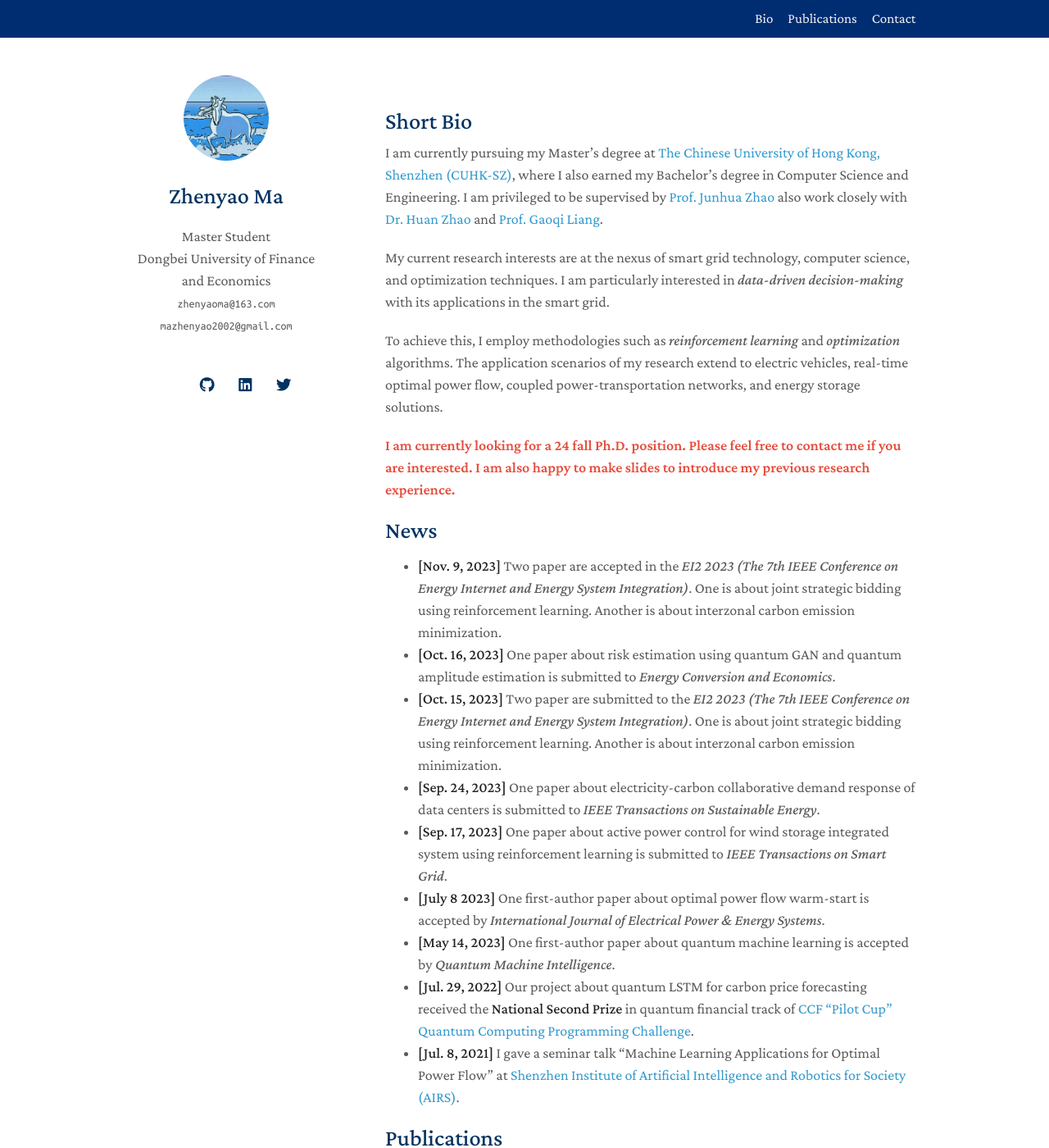
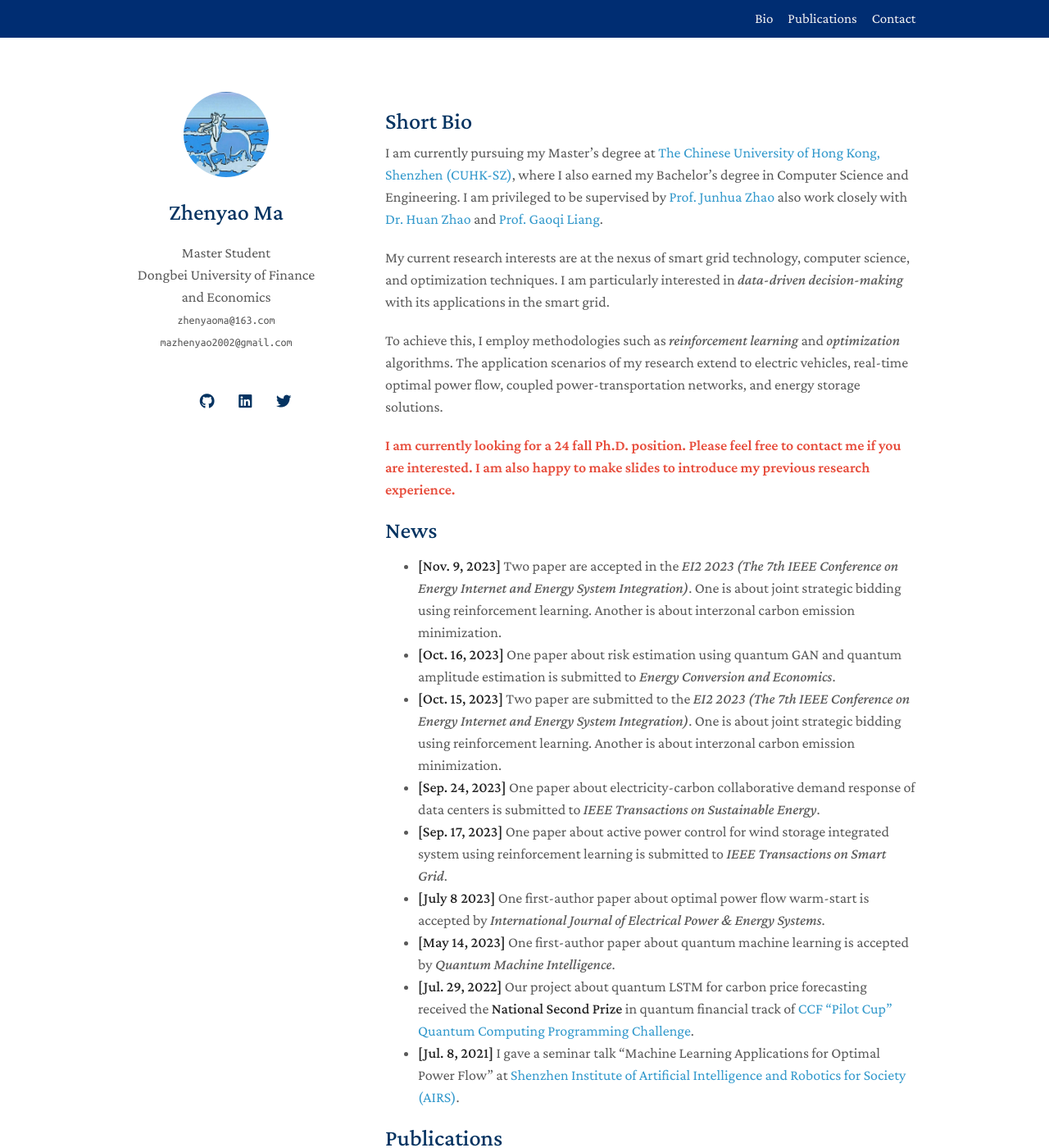
Before and after one commit to ZhenyaoMa/ZhenyaoMa1.github.io, a Jekyll site: the page built from index.md, in a window 1280 px wide and 1400 px high. Shown: the whole window at 82% size. Built offline with Jekyll 4.4.1, drawn with Linux system fonts in a browser that asks for light colours; nearby versions of some CDN libraries; a style sheet for code colours, icons or effects is not loaded.

Commit message:
Update homepage.html

```diff
--- a/_layouts/homepage.html
+++ b/_layouts/homepage.html
@@ -20,7 +20,16 @@
 
     <link rel=stylesheet href=https://cdnjs.cloudflare.com/ajax/libs/academicons/1.8.6/css/academicons.min.css integrity="sha256-uFVgMKfistnJAfoCUQigIl+JfUaP47GrRKjf6CTPVmw=" crossorigin=anonymous>
     <link rel=stylesheet href=https://cdnjs.cloudflare.com/ajax/libs/font-awesome/5.11.2/css/all.min.css integrity="sha256-+N4/V/SbAFiW1MPBCXnfnP9QSN3+Keu+NlB+0ev/YKQ=" crossorigin=anonymous>
+<!-- 其他样式表引用 -->
 
+   <style>
+  /* 添加此样式以调整顶部导航栏和标题之间的间距 */
+      .wrapper header {
+      margin-top: 20px; /* 您可以根据需要调整此值 */
+     }
+   </style>
+
+<!-- 其他外部资源引用 -->
     {% if site.font == "Sans Serif" %}
     <link rel="stylesheet" href="./assets/css/font_sans_serif.css">
     {% else %}
```
